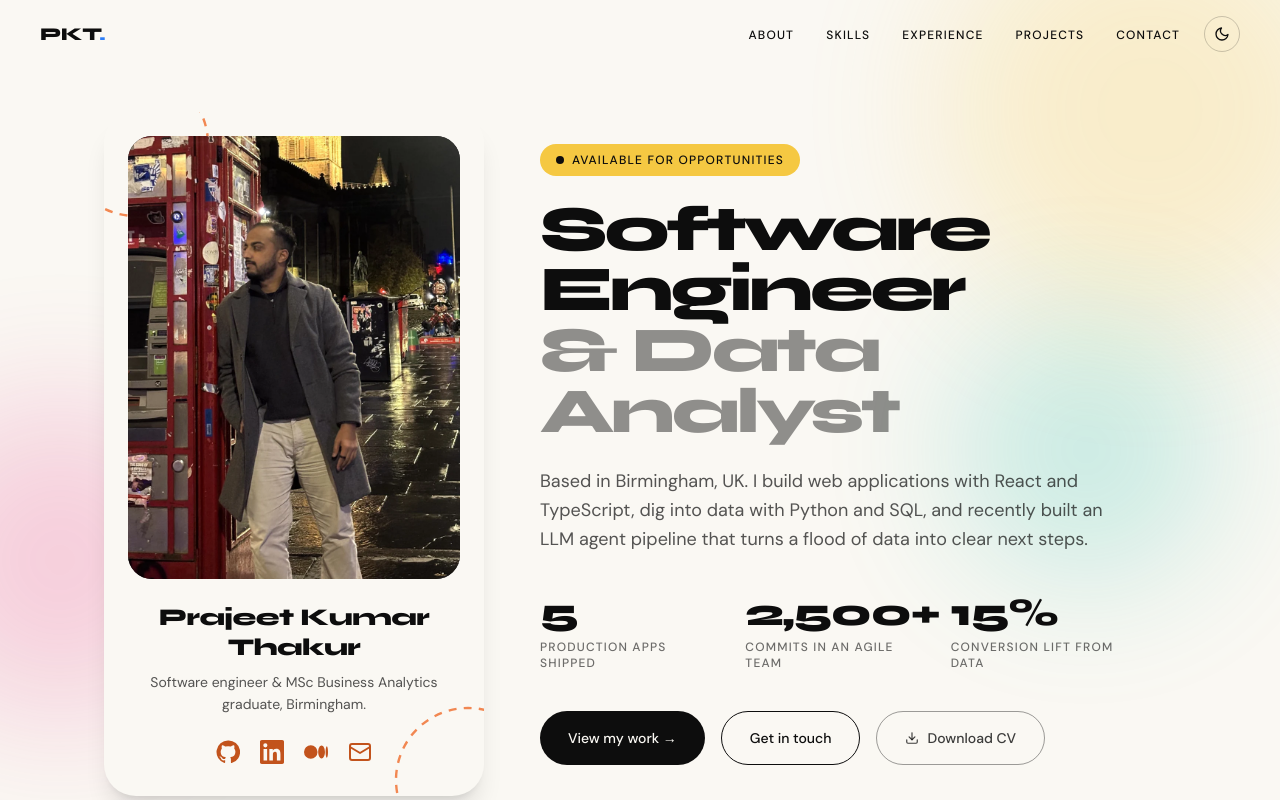
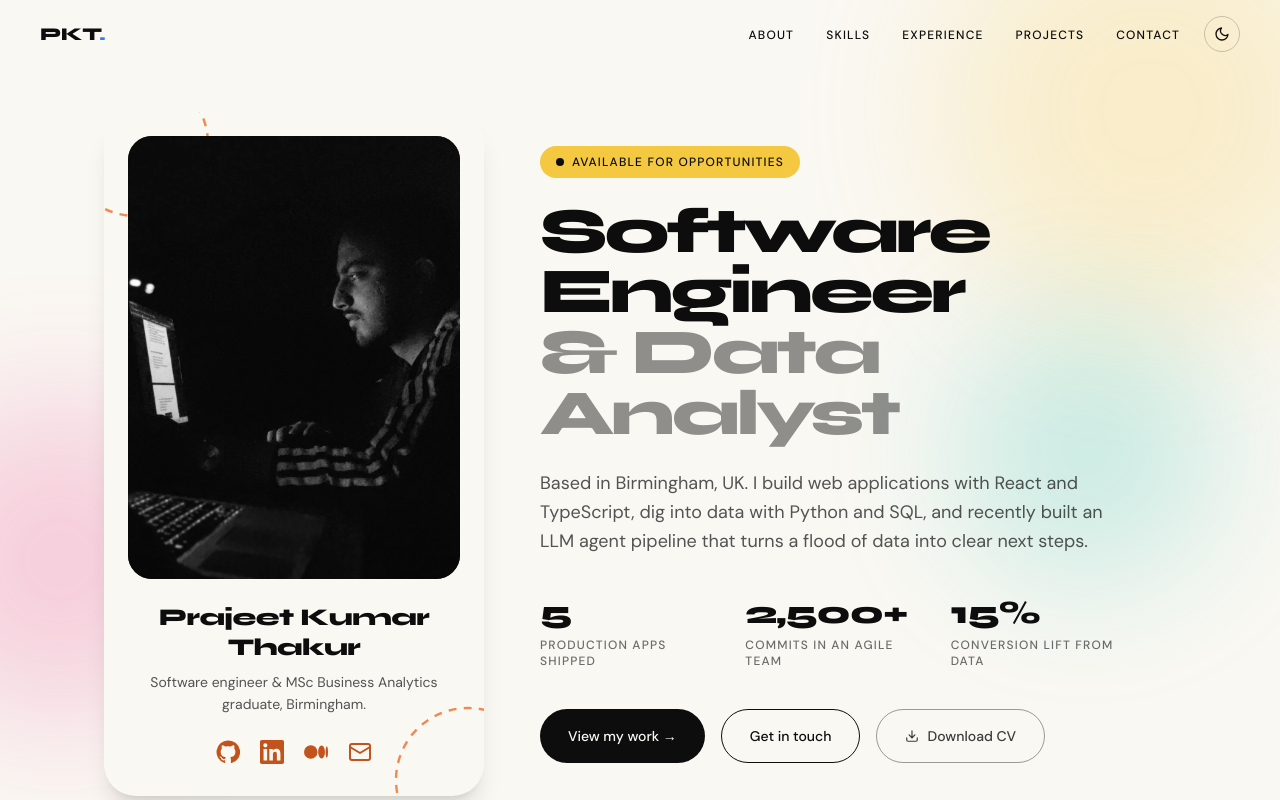
Before and after one commit to Prajeet7x/portfolio, a Next.js app: page / in a window 1280 px wide. Shown: the top 800 px of the page. Built offline with nearby package versions, Linux system fonts and the light colour scheme; no server answers.

Commit message:
Hero: new black-and-white working photo; stat sizes fit at every breakpoint
Co-Authored-By: Claude Opus 5.5 <noreply@anthropic.com>

```diff
--- a/src/components/Hero.tsx
+++ b/src/components/Hero.tsx
@@ -46,7 +46,7 @@ export default function Hero() {
           {stats.map((s) => (
             <div key={s.label}>
               <dt className="sr-only">{s.label}</dt>
-              <dd className="font-syne font-extrabold tracking-tight leading-none mb-2 text-[1.15rem] sm:text-3xl lg:text-[2.4rem]">
+              <dd className="font-syne font-extrabold tracking-tight leading-none mb-2 text-[1.15rem] sm:text-2xl xl:text-[2rem] whitespace-nowrap">
                 {s.value}
               </dd>
               <dd aria-hidden className="text-[11px] sm:text-xs font-medium uppercase tracking-widest text-ink/60 leading-snug">
@@ -103,8 +103,8 @@ function ProfileCard() {
       {/* Photo panel */}
       <div className="relative aspect-[3/4] rounded-3xl bg-[#1a1a1a] overflow-hidden">
         <Image
-          src="/profile-photo-v2.webp"
-          alt="Prajeet Kumar Thakur on the Royal Mile, Edinburgh"
+          src="/profile-photo-v3.webp"
+          alt="Prajeet Kumar Thakur working at a laptop, lit by the screen"
           fill
           priority
           sizes="(min-width: 1024px) 332px, 90vw"
```
Also changed, not shown: public/profile-photo-v2.webp (deleted), public/profile-photo-v3.webp (added).
